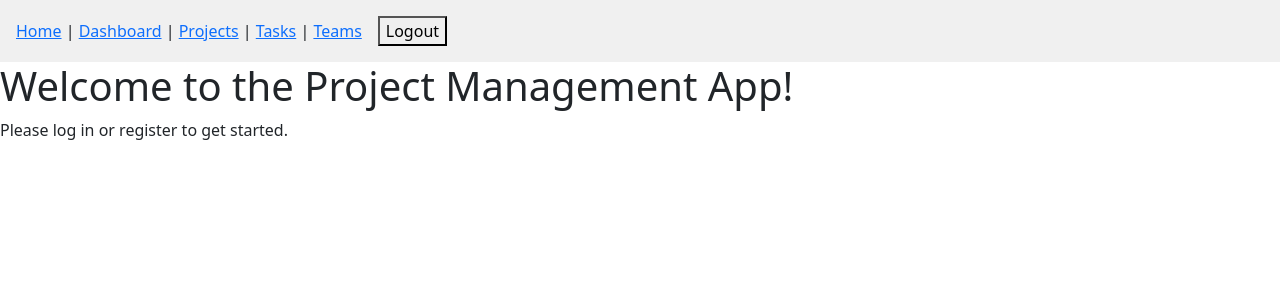
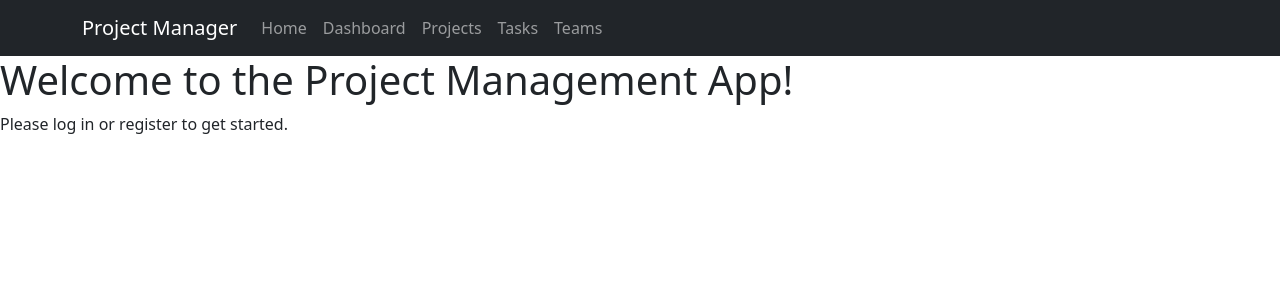
Before and after one commit to dxxlee/Project-Management-App, a React (Create React App) app in the folder frontend/: page / in a window 1280 px wide. Shown: the top 300 px of the page. Built offline with nearby package versions, Linux system fonts and the light colour scheme; sample sign-in values are in the browser's storage.

Commit message:
added navbar and dashboard ui

```diff
--- a/frontend/package.json
+++ b/frontend/package.json
@@ -15,6 +15,7 @@
     "react": "^19.0.0",
     "react-bootstrap": "^2.10.9",
     "react-dom": "^19.0.0",
+    "react-icons": "^5.5.0",
     "react-router-dom": "^7.1.5",
     "react-scripts": "^5.0.1",
     "react-toastify": "^11.0.3",
--- a/frontend/src/components/Dashboard.js
+++ b/frontend/src/components/Dashboard.js
@@ -1,10 +1,15 @@
 import React, { useEffect, useState } from 'react';
 import api from '../api';
-
+import { Container, Card, Row, Col, Spinner, Alert, Button } from 'react-bootstrap';
+import { FaUser, FaEnvelope, FaSignOutAlt } from 'react-icons/fa';
+import { useNavigate } from 'react-router-dom';
+import { AuthContext } from '../context/AuthContext';
 const Dashboard = () => {
   const [user, setUser] = useState(null);
   const [loading, setLoading] = useState(true);
   const [error, setError] = useState(null);
+  const { logout } = React.useContext(AuthContext);
+  const navigate = useNavigate();
 
   useEffect(() => {
     const fetchUserData = async () => {
@@ -18,28 +23,73 @@ const Dashboard = () => {
         setLoading(false);
       }
     };
-
     fetchUserData();
   }, []);
 
+  const handleLogout = () => {
+    logout();
+    navigate('/login');
+  };
+
   if (loading) {
-    return <p>Loading...</p>;
+    return (
+      <Container className="text-center mt-5">
+        <Spinner animation="border" role="status">
+          <span className="visually-hidden">Loading...</span>
+        </Spinner>
+      </Container>
+    );
   }
 
   if (error) {
-    return <p>{error}</p>;
+    return (
+      <Container className="mt-5">
+        <Alert variant="danger">{error}</Alert>
+      </Container>
+    );
   }
 
   if (!user) {
-    return <p>Unable to load user data.</p>;
+    return (
+      <Container className="mt-5">
+        <Alert variant="warning">Unable to load user data.</Alert>
+      </Container>
+    );
   }
 
   return (
-    <div>
-      <h1>Dashboard</h1>
-      <p>Welcome, {user.username}!</p>
-      <p>Email: {user.email}</p>
-    </div>
+    <Container className="mt-5">
+      <Row className="justify-content-center">
+        <Col md={8}>
+          <Card className="shadow-sm">
+            <Card.Body>
+              <Card.Title className="text-center mb-4">
+                <FaUser size={32} className="mb-2" /> {/* Иконка пользователя */}
+                <br />
+                Welcome, {user.username}!
+              </Card.Title>
+
+              <Card.Text>
+                <div className="d-flex align-items-center justify-content-center mb-3">
+                  {/* Иконка email */}
+                  <FaEnvelope size={20} className="me-2" />
+                  {/* Email */}
+                  <span>
+                    <strong>Email:</strong> {user.email}
+                  </span>
+                </div>
+              </Card.Text>
+
+              <div className="text-center">
+                <Button variant="outline-danger" onClick={handleLogout}>
+                  <FaSignOutAlt /> Logout
+                </Button>
+              </div>
+            </Card.Body>
+          </Card>
+        </Col>
+      </Row>
+    </Container>
   );
 };
 
--- a/frontend/src/components/Navbar.js
+++ b/frontend/src/components/Navbar.js
@@ -1,29 +1,45 @@
-import React, { useContext } from 'react';
-import { Link, useNavigate } from 'react-router-dom';
-import { AuthContext } from '../context/AuthContext';
+import React from 'react';
+import { Link } from 'react-router-dom';
+import {
+  Navbar as BootstrapNavbar,
+  Nav,
+  Container,
+} from 'react-bootstrap';
 
 const Navbar = () => {
-  const { user, logout } = useContext(AuthContext);
-  const navigate = useNavigate();
+  return (
+    <BootstrapNavbar bg="dark" variant="dark" expand="lg">
+      <Container>
+        {/* Логотип или название приложения */}
+        <BootstrapNavbar.Brand as={Link} to="/">
+          Project Manager
+        </BootstrapNavbar.Brand>
 
-  const handleLogout = () => {
-    logout(); // Вызываем функцию выхода из контекста
-    navigate('/login'); // Перенаправляем на страницу входа
-  };
+        {/* Кнопка для мобильного меню */}
+        <BootstrapNavbar.Toggle aria-controls="basic-navbar-nav" />
 
-  return (
-    <nav style={{ padding: '1rem', backgroundColor: '#f0f0f0' }}>
-      <Link to="/">Home</Link> |{' '}
-      <Link to="/dashboard">Dashboard</Link> |{' '}
-      <Link to="/projects">Projects</Link> |{' '}
-      <Link to="/tasks">Tasks</Link> |{' '}
-      <Link to="/teams">Teams</Link>
-      {user && (
-        <button style={{ marginLeft: '1rem' }} onClick={handleLogout}>
-          Logout
-        </button>
-      )}
-    </nav>
+        {/* Основное содержимое навбара */}
+        <BootstrapNavbar.Collapse id="basic-navbar-nav">
+          <Nav className="me-auto">
+            <Nav.Link as={Link} to="/">
+              Home
+            </Nav.Link>
+            <Nav.Link as={Link} to="/dashboard">
+              Dashboard
+            </Nav.Link>
+            <Nav.Link as={Link} to="/projects">
+              Projects
+            </Nav.Link>
+            <Nav.Link as={Link} to="/tasks">
+              Tasks
+            </Nav.Link>
+            <Nav.Link as={Link} to="/teams">
+              Teams
+            </Nav.Link>
+          </Nav>
+        </BootstrapNavbar.Collapse>
+      </Container>
+    </BootstrapNavbar>
   );
 };
 
```
Also changed, not shown: 1 other file (tests, documents, lock files or other folders).
